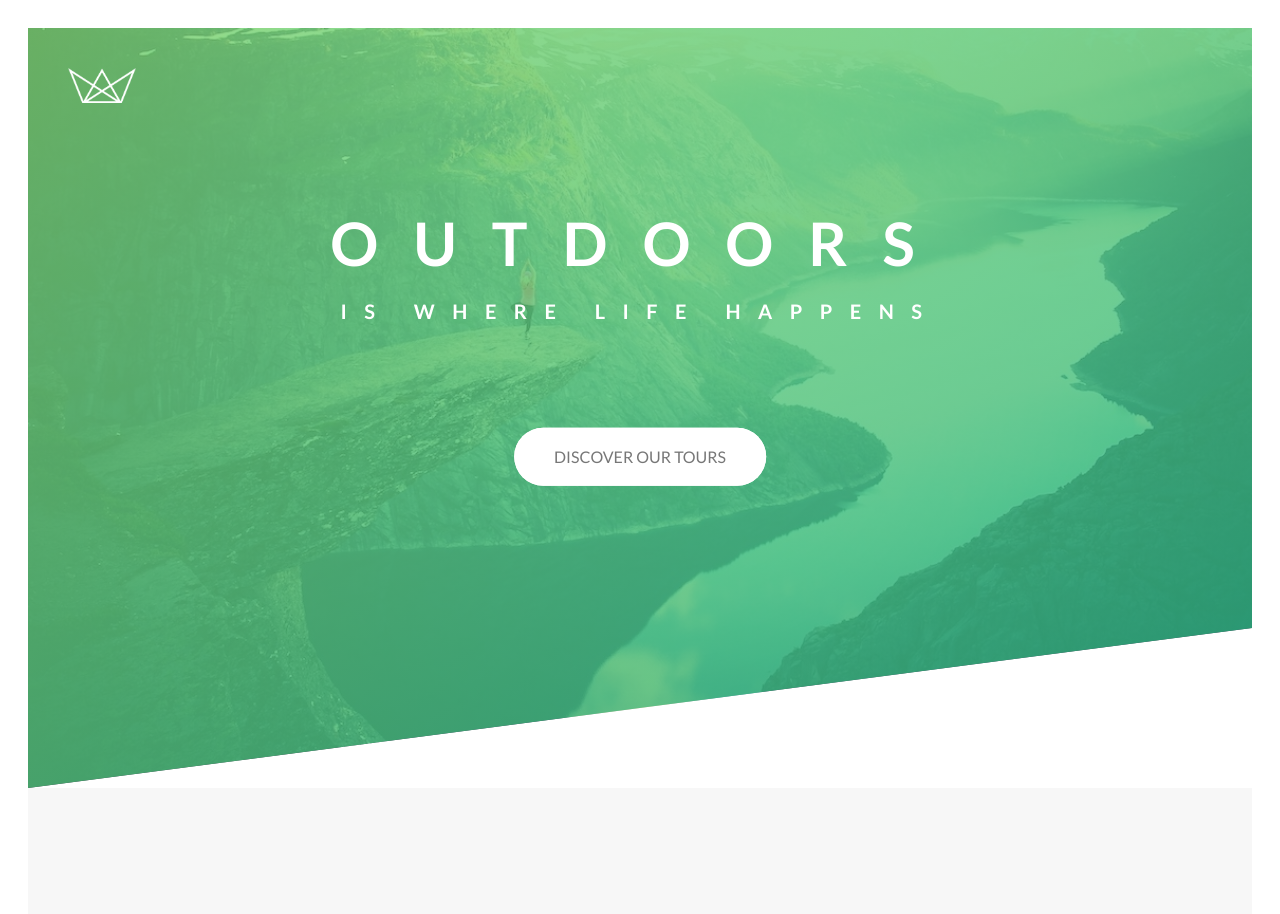
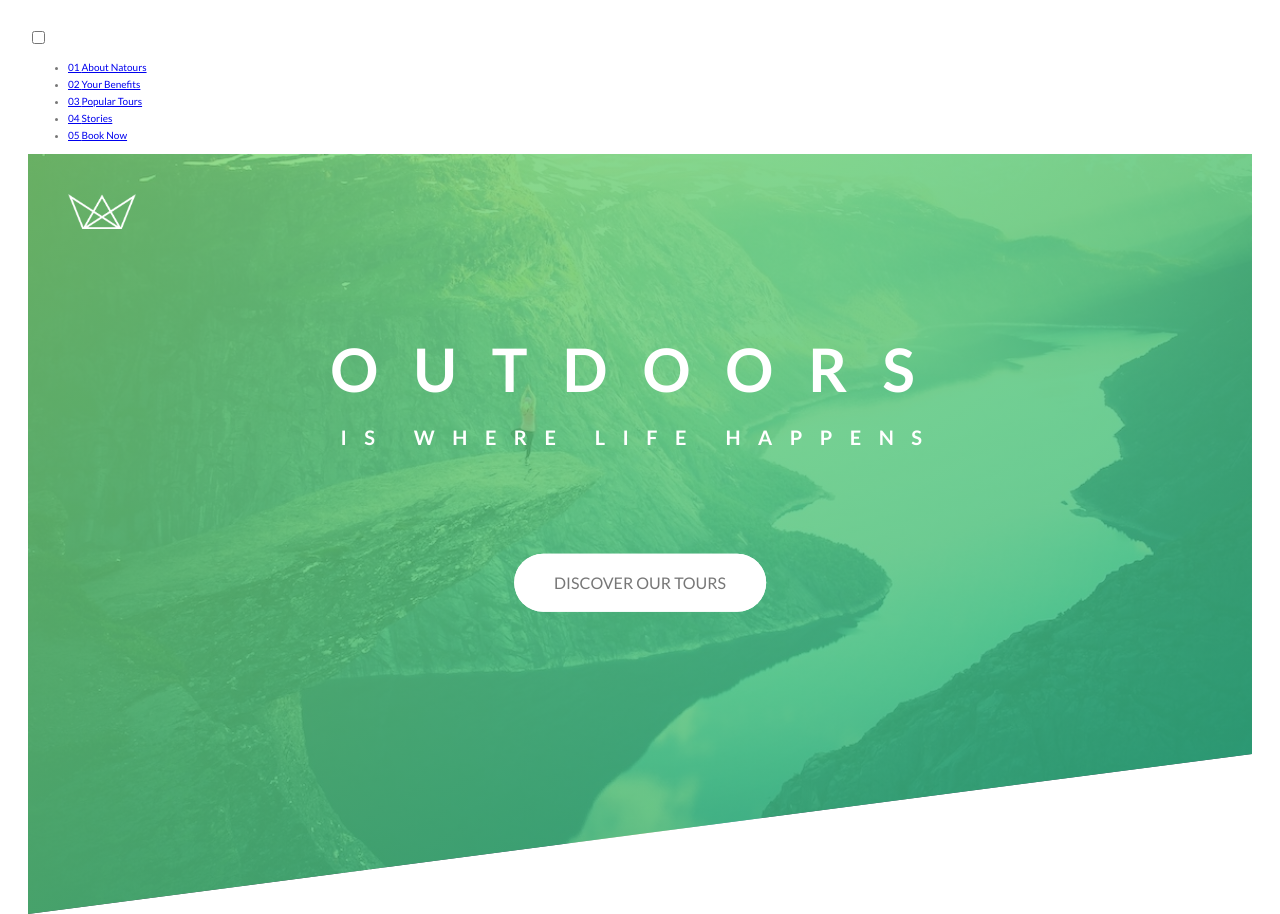
Before and after one commit to Farina03/clone-natours, a plain HTML site: page index.html in a window 1280 px wide. Shown: the top 914 px of the page. Drawn offline with Linux system fonts and the light colour scheme.

Commit message:
navigation on progress

```diff
--- a/index.html
+++ b/index.html
@@ -10,7 +10,19 @@
 </head>
 <body>
     <div class="navigation">
-
+        <input type="checkbox" class="navigation-checkbox">
+        <span class="navigation-icon">&nbsp;</span>
+        <div class="navigation-background">
+            <nav>
+                <ul>
+                    <li class="navigation-item"><a href="#" class="navigation-link"><span>01 </span>About Natours</a></li>
+                    <li class="navigation-item"><a href="#" class="navigation-link"><span>02 </span>Your Benefits</a></li>
+                    <li class="navigation-item"><a href="#" class="navigation-link"><span>03 </span>Popular Tours</a></li>
+                    <li class="navigation-item"><a href="#" class="navigation-link"><span>04 </span>Stories</a></li>
+                    <li class="navigation-item"><a href="#" class="navigation-link"><span>05 </span>Book Now</a></li>
+                </ul>
+            </nav>
+        </div>
     </div>
 
     <header class="header">
```
